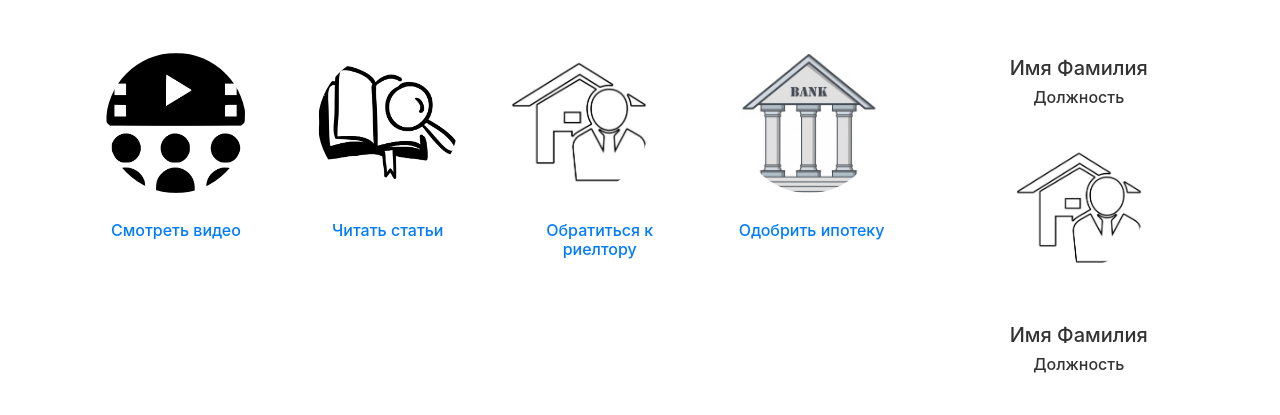
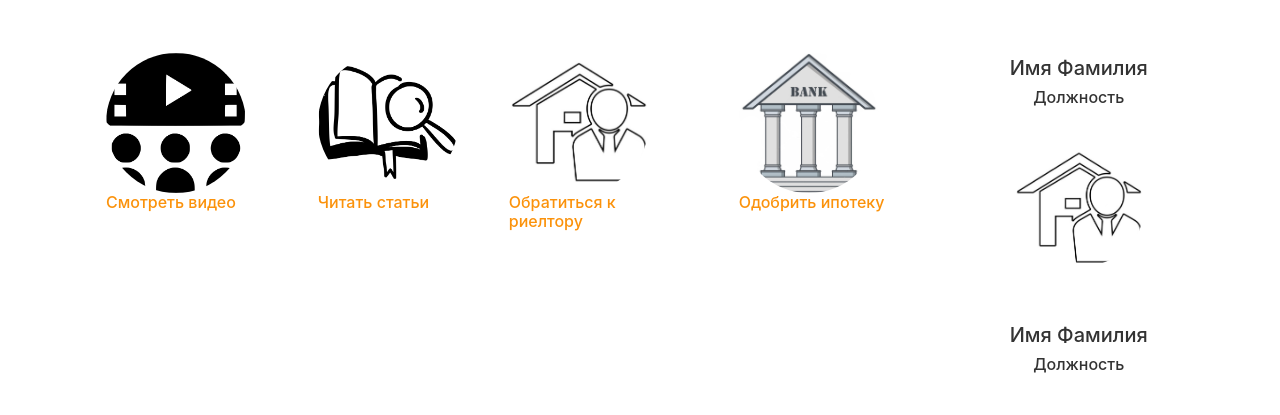
Before and after one commit to Akhmetova/Akhmetova.github.io, a PHP site: page / in a window 1280 px wide. Shown: the part 707-1122 px from the top of the page. Run offline with PHP 8.4, Linux system fonts and the light colour scheme.

Commit message:
Update style.css

```diff
--- a/style.css
+++ b/style.css
@@ -177,13 +177,12 @@ width: 100%;
 .block-benefits {
 	margin: 200px 0 0 0;
 }
-.benefits h6 {
+.benefits h6 a {
     color: #fb920b!important;
     text-align: center;
     margin-top: 28px;
-	text-align: center;
 }
-.benefits h6:hover {
+.benefits h6 a:hover {
 	color: #0083CD!important;
 }
 a:hover {
```
